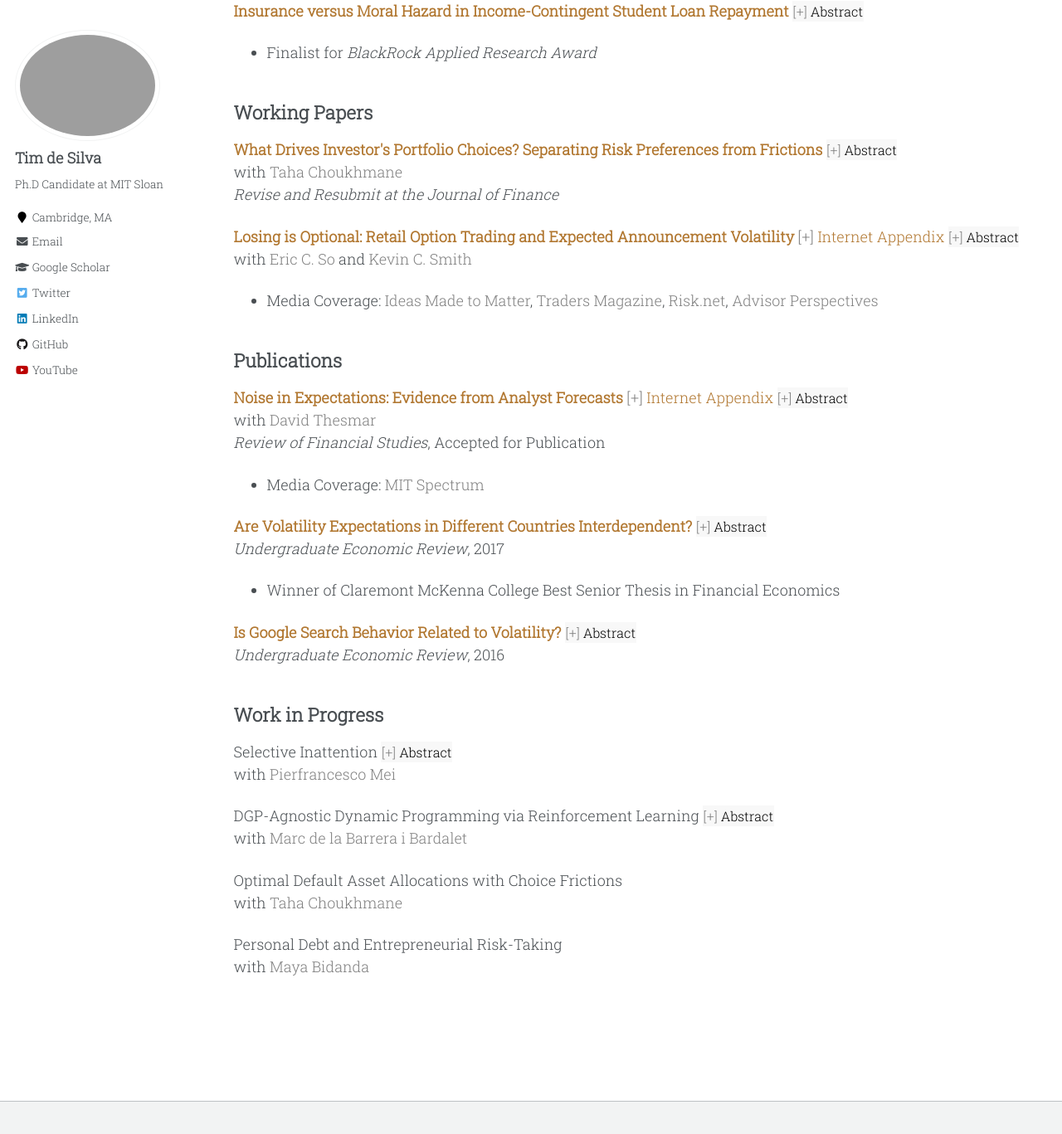
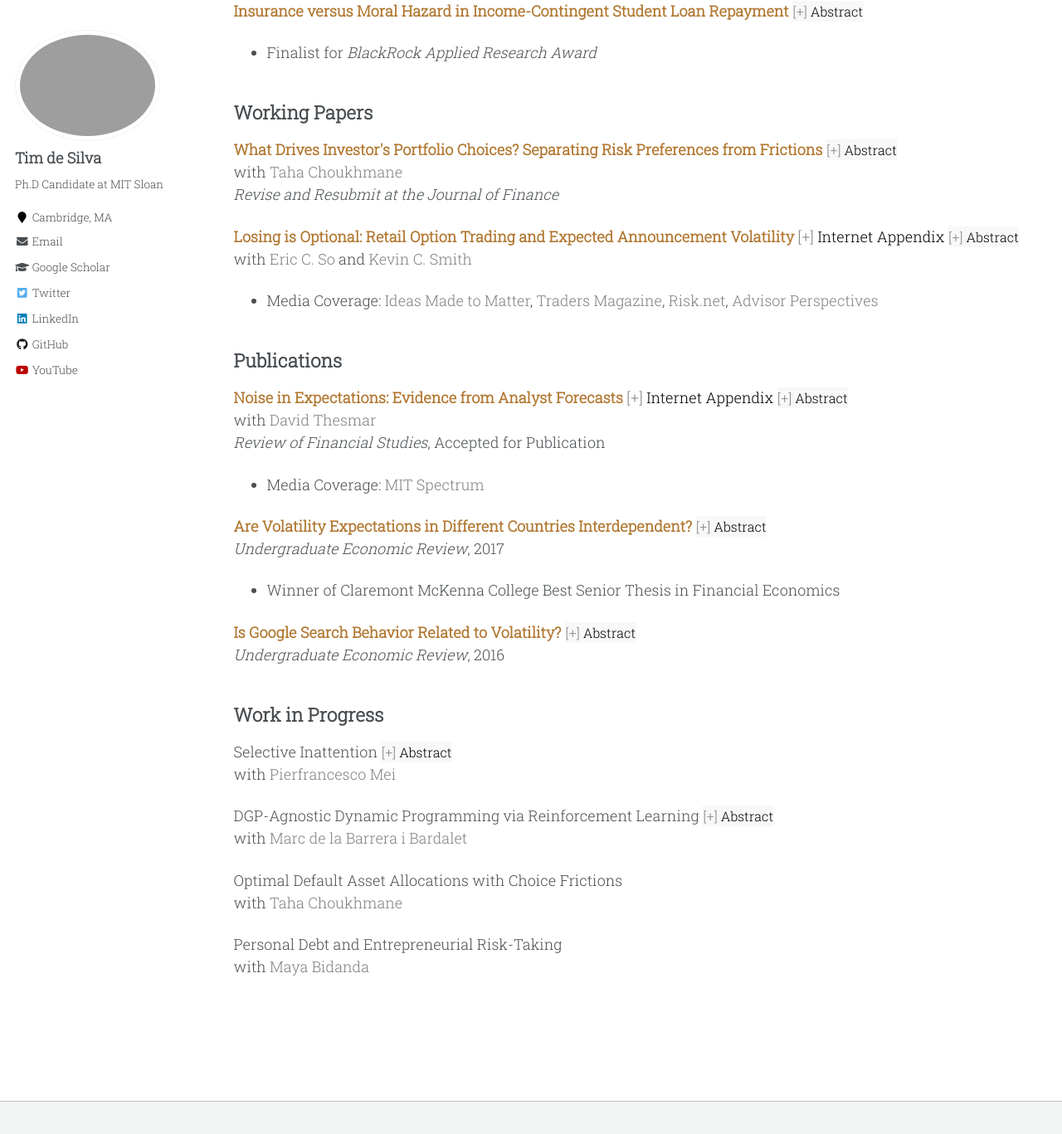
Before and after one commit to timhdesilva/timhdesilva.github.io, a Jekyll site: the page built from _pages/research.html, in a window 1280 px wide and 1400 px high, scrolled down 208 px. Shown: the top 1367 px of the window at 83% size. Built offline with Jekyll 4.4.1, drawn with Linux system fonts in a browser that asks for light colours.

Commit message:
update colors

```diff
--- a/_pages/research.html
+++ b/_pages/research.html
@@ -25,7 +25,7 @@ author_profile: true
       cursor: pointer;
       font-size: 16px;
       font-family: Roboto Slab, serif;
-      color:mix(#000, #7a8288, 40%);
+      color:black;
     }
 
     .abstract-button::before {
@@ -82,7 +82,7 @@ author_profile: true
 
 <p>
     <a style="text-decoration:none; color:rgb(177, 119, 48); font-weight:bold" href="http://timhdesilva.github.io/files/papers/losing_optional.pdf">Losing is Optional: Retail Option Trading and Expected Announcement Volatility</a>
-    <a style="text-decoration:none" href="http://timhdesilva.github.io/files/papers/losing_optional_appendix.pdf"><span style="color: gray;">[+]</span> <span style="color:mix(#000, #7a8288, 40%);">Internet Appendix</span></a>
+    <a style="text-decoration:none" href="http://timhdesilva.github.io/files/papers/losing_optional_appendix.pdf"><span style="color: gray;">[+]</span> <span style="color:black;">Internet Appendix</span></a>
     <button class="abstract-button" data-target="losing">Abstract</button>
     <br>with <a style="text-decoration:none; color:gray" href="https://mitmgmtfaculty.mit.edu/eso/">Eric C. So</a> and <a style="text-decoration:none; color:gray" href="https://ksmith142.github.io/">Kevin C. Smith</a>
     <ul>
@@ -97,7 +97,7 @@ author_profile: true
 
 <p>
     <a style="text-decoration:none; color:rgb(177, 119, 48); font-weight:bold" href="http://timhdesilva.github.io/files/papers/noise_expectations.pdf">Noise in Expectations: Evidence from Analyst Forecasts</a>
-    <a style="text-decoration:none" href="http://timhdesilva.github.io/files/papers/noise_expectations_appendix.pdf"><span style="color: gray;">[+]</span> <span style="color:mix(#000, #7a8288, 40%);">Internet Appendix</span></a>
+    <a style="text-decoration:none" href="http://timhdesilva.github.io/files/papers/noise_expectations_appendix.pdf"><span style="color: gray;">[+]</span> <span style="color:black;">Internet Appendix</span></a>
     <button class="abstract-button" data-target="noise">Abstract</button>
     <br>with <a style="text-decoration:none; color:gray" href="https://sites.google.com/site/dthesmar/">David Thesmar</a>
     <br><em>Review of Financial Studies</em>, Accepted for Publication
```
